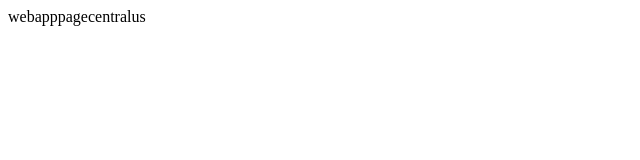
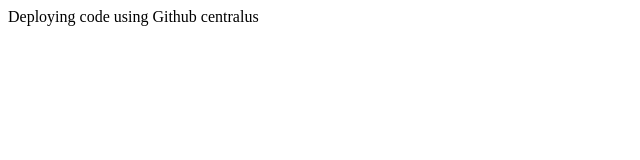
Before and after one commit to mouryanagasai9/mouryarepo, a plain HTML site: page INDEX.html in a window 1280 px wide. Shown: the whole page, without its empty margins (0-640 px from the left). Drawn offline with Linux system fonts and the light colour scheme.

Commit message:
Update INDEX.html

```diff
--- a/INDEX.html
+++ b/INDEX.html
@@ -1,4 +1,4 @@
 <html>
 <Title>webappvm2</Title>
-<Body>webapppagecentralus</body>
+<Body>Deploying code using Github centralus</body>
 </HTML>
```
